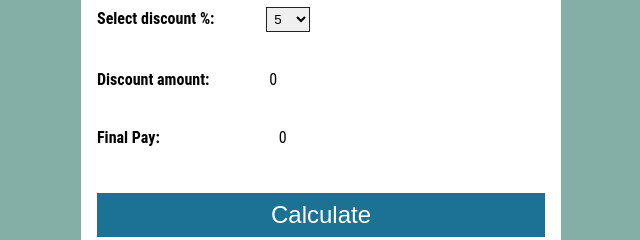
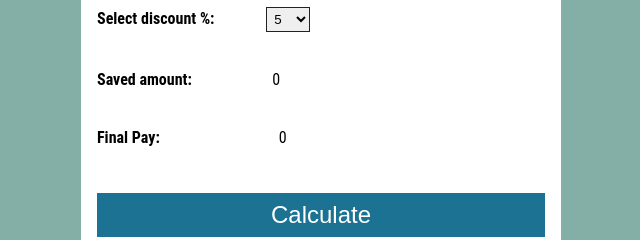
Before and after one commit to vsvang87/DiscountCalculator, a website: page index.html in a window 1280 px wide. Shown: the part 311-551 px from the top of the page, 319-959 px from the left. Drawn offline with Linux system fonts and the light colour scheme.

Commit message:
12/13/22, changes to label, changes to margin-left

```diff
--- a/css/style.css
+++ b/css/style.css
@@ -80,6 +80,9 @@ p {
     margin-left: 3.5rem;
     font-weight: normal;
 }
+.saved-amount {
+    margin-left: 4.8rem;
+}
 .final-pay {
     margin-left: 7.2rem;
 }
--- a/index.html
+++ b/index.html
@@ -35,7 +35,8 @@
         </div>
         <div class="group-input">
           <p>
-            Discount amount: <span class="span" id="discount-amount">0</span>
+            Saved amount:
+            <span class="span saved-amount" id="discount-amount">0</span>
           </p>
         </div>
         <div class="group-input">
```
